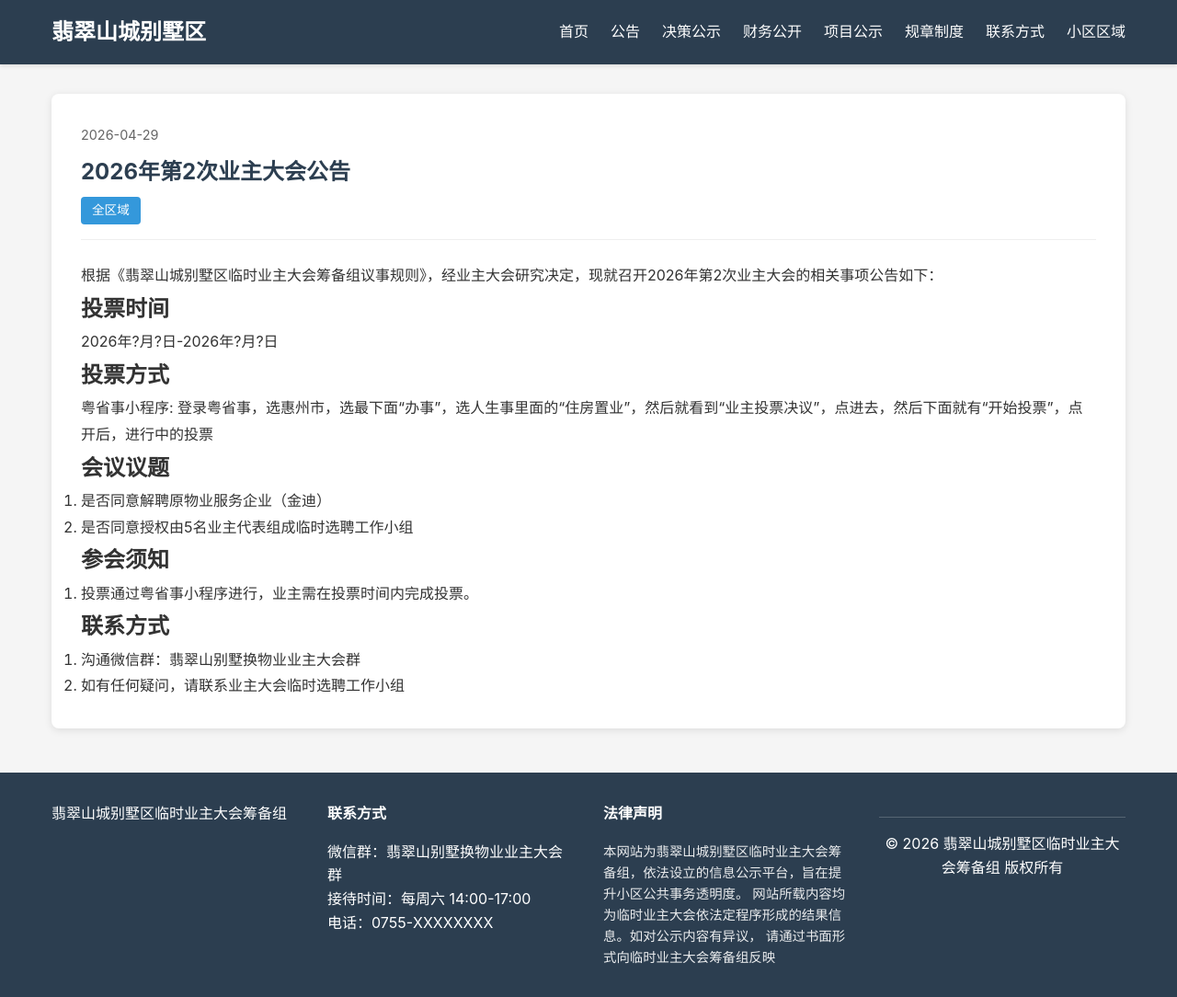
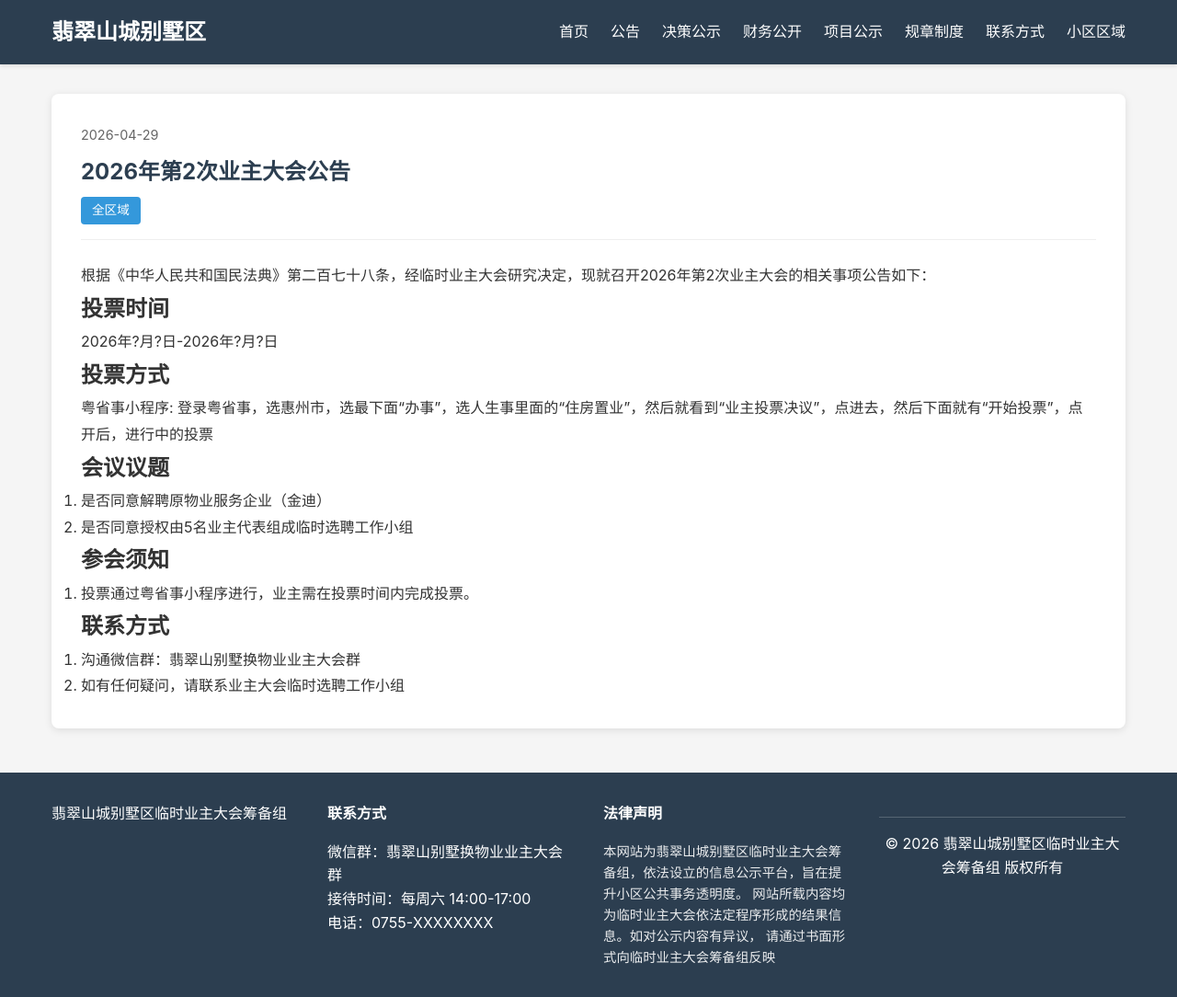
Before and after one commit to fcshan/fcshan.github.io, a Jekyll site: the page built from _announcements/20260429-meeting-announce-02.md, in a window 1280 px wide. Shown: the whole page at 92% size. Built offline with Jekyll 4.4.1, drawn with Linux system fonts in a browser that asks for light colours.

Commit message:
2026年第2次业主大会公告

```diff
--- a/_announcements/20260429-meeting-announce-02.md
+++ b/_announcements/20260429-meeting-announce-02.md
@@ -6,7 +6,7 @@ area: 全区域
 excerpt: 定于2026年?月?日召开2026年第2次业主大会，会议议题：1. 是否同意解聘原物业服务企业（金迪）, 2. 是否同意授权由5名业主代表组成临时选聘工作小组。
 ---
 
-根据《翡翠山城别墅区临时业主大会筹备组议事规则》，经业主大会研究决定，现就召开2026年第2次业主大会的相关事项公告如下：
+根据《中华人民共和国民法典》第二百七十八条，经临时业主大会研究决定，现就召开2026年第2次业主大会的相关事项公告如下：
 
 ## 投票时间
 
```
